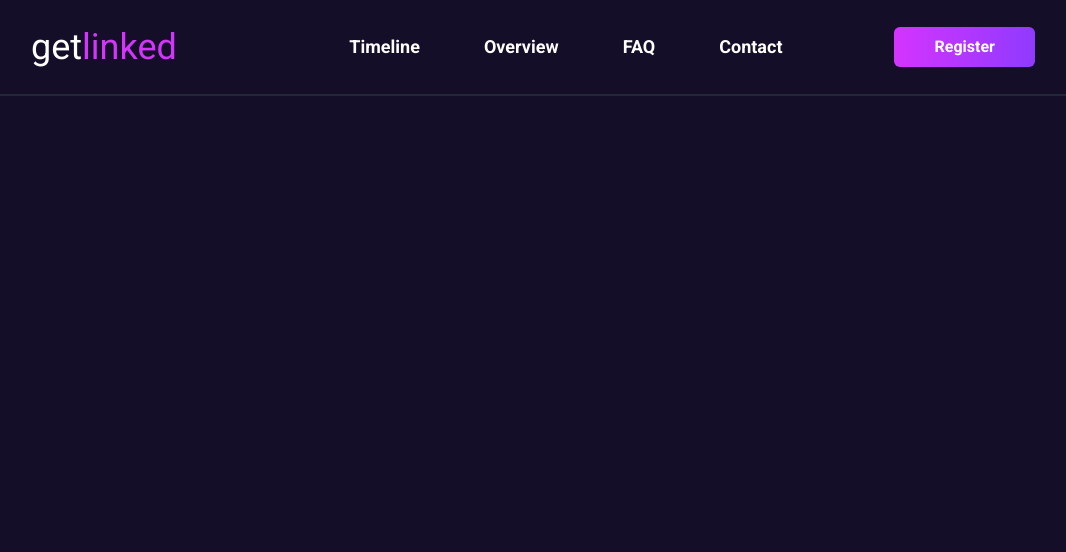
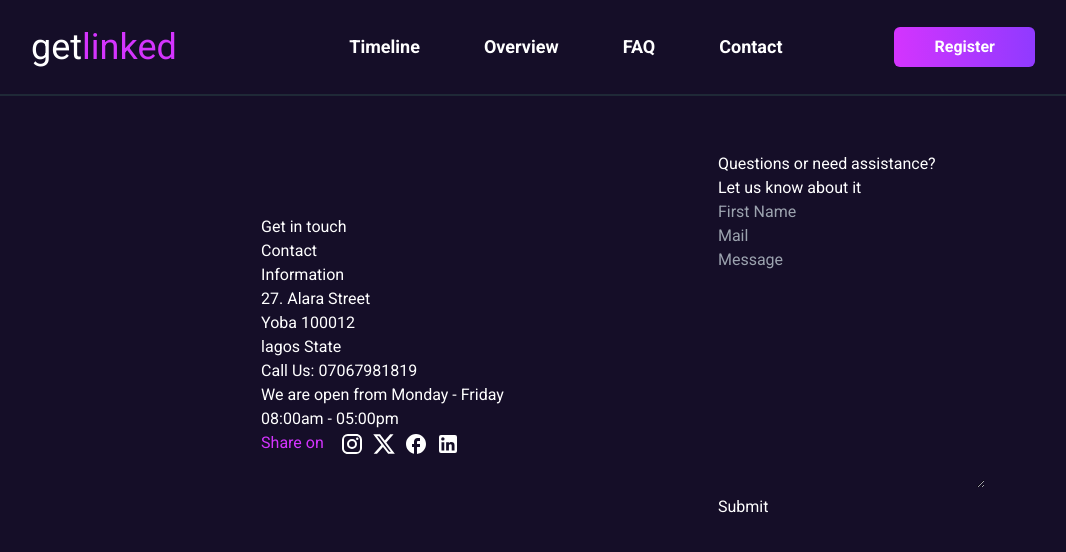
Before and after one commit to Ighenri/GetLinkedTech, a React (Create React App) app: page /contact in a window 1280 px wide. Shown: the top 552 px of the page, without its empty margins (17-1083 px from the left). Built offline with nearby package versions, Linux system fonts and the light colour scheme.

Commit message:
added the contact info

```diff
--- a/src/Components/Header.js
+++ b/src/Components/Header.js
@@ -72,7 +72,7 @@
           </li>
           <li className="md:px-5 lg:px-8 md:text-lg hover:text-purple transition-colors ease-in-out cursor-pointer">
             {" "}
-            <NavLink to="Contact">Contact</NavLink>
+            <NavLink to="/Contact">Contact</NavLink>
           </li>
         </ul>
         <Button children="Register" />
--- a/src/Routes/Contact.js
+++ b/src/Routes/Contact.js
@@ -1,10 +1,73 @@
 import React from "react";
 import Header from "../Components/Header";
+import InstagramIcon from "@mui/icons-material/Instagram";
+import XIcon from "@mui/icons-material/X";
+import FacebookOutlinedIcon from "@mui/icons-material/FacebookOutlined";
+import LinkedInIcon from "@mui/icons-material/LinkedIn";
+
 
 export const Contact = () => {
   return (
-    <div>
-      <Header />
-    </div>
+    <section className="h-screen">
+      <Header />` `
+      <div className="text-white flex items-center justify-evenly w-[90%] mx-auto translate-y-32">
+        <div>
+          <div>
+            <h4>Get in touch</h4>
+            <p>
+              Contact <br /> Information
+            </p>
+          </div>
+          <p>
+            27. Alara Street <br /> Yoba 100012 <br />
+            lagos State
+          </p>
+          <p>Call Us: 07067981819</p>
+          <p>
+            We are open from Monday - Friday <br /> 08:00am - 05:00pm
+          </p>
+          <div className="flex items-center">
+            <p className="text-light-purple mr-4">Share on</p>
+            <span>
+              <a className="mr-2" href="#html">
+                <InstagramIcon />
+              </a>
+              <a className="mr-2" href="#html">
+                <XIcon />
+              </a>
+              <a className="mr-2" href="#html">
+                <FacebookOutlinedIcon />
+              </a>
+
+              <a href="#html">
+                <LinkedInIcon />
+              </a>
+            </span>
+          </div>
+        </div>
+        <div>
+          <p>Questions or need assistance?</p>
+          <p>Let us know about it</p>
+          <div>
+            <input type="text" name="" id="" placeholder="First Name" />
+          </div>
+          <div>
+            <input type="text" name="" id="" placeholder="Mail" />
+          </div>
+          <div>
+            <textarea
+              name=""
+              id=""
+              cols="30"
+              rows="10"
+              placeholder="Message"
+            ></textarea>
+          </div>
+          <div>
+            <button>Submit</button>
+          </div>
+        </div>
+      </div>
+    </section>
   );
 };
```
